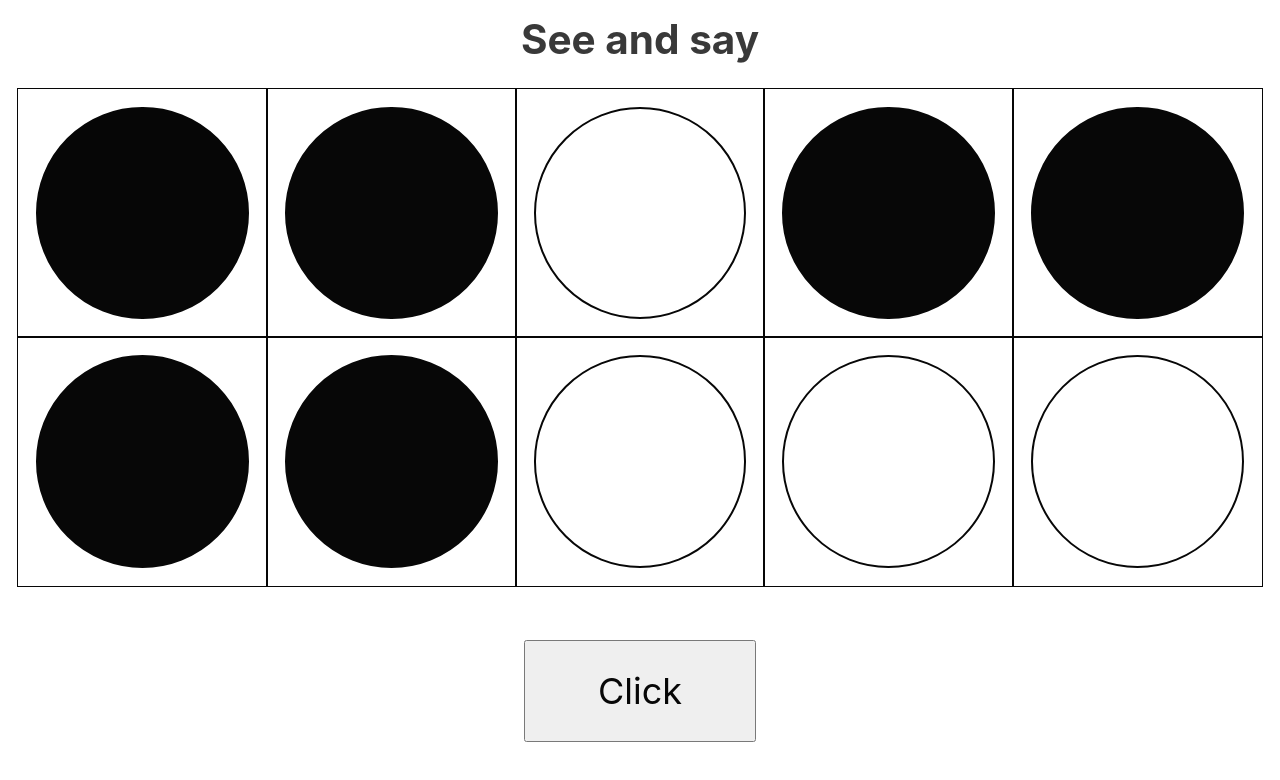
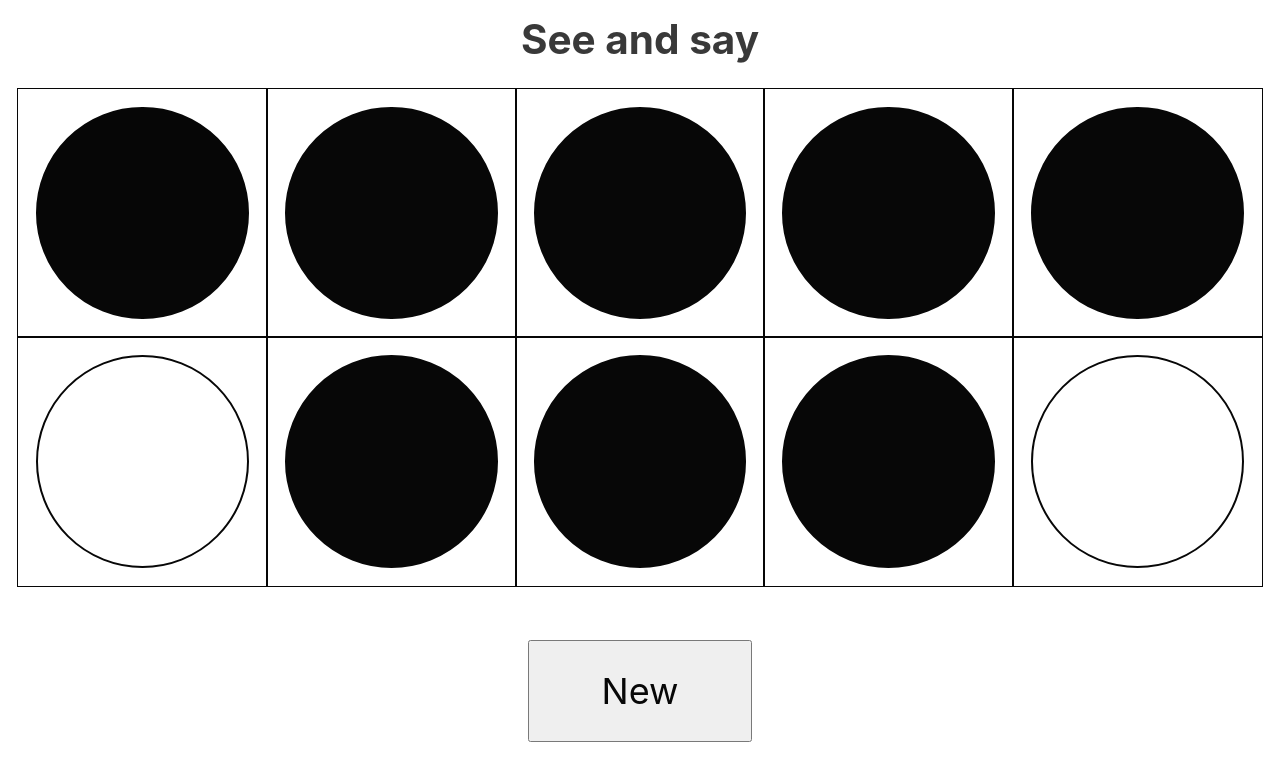
Before and after one commit to joelbrewster/subitising-study, a React (Create React App) app: page / in a window 1280 px wide. Shown: the top 780 px of the page. Built offline with nearby package versions, Linux system fonts and the light colour scheme.

Commit message:
Rerender component

```diff
--- a/src/App.js
+++ b/src/App.js
@@ -1,16 +1,20 @@
-import React from 'react';
+import React,{useState} from 'react';
 import logo from './logo.svg';
 import './App.css';
 
-const App = () => {
-    const refreshPage = ()=>{
-        window.location.reload();
+function App () {
+    let  [,setState]=useState();
+    function handleUpdate() {
+        // Passing an empty object will re-render the component
+        setState({});
     }
 
-    var numberarray = []
+    var numberarray = [];
+
     for (var i = 0, l = 10; i < l; i++) {
-        numberarray.push(Math.floor(Math.random() * 2))
+        numberarray.push(Math.floor(Math.random() * 2));
     }
+
 
     return (
         <div className="App">
@@ -28,7 +32,7 @@ const App = () => {
                                </div>
                               )}
             </div>
-            <button type="submit" onClick={() => { refreshPage() }}>Click</button>
+            <button onClick={handleUpdate}>New</button>
           </div>
         </div>
     );
```
